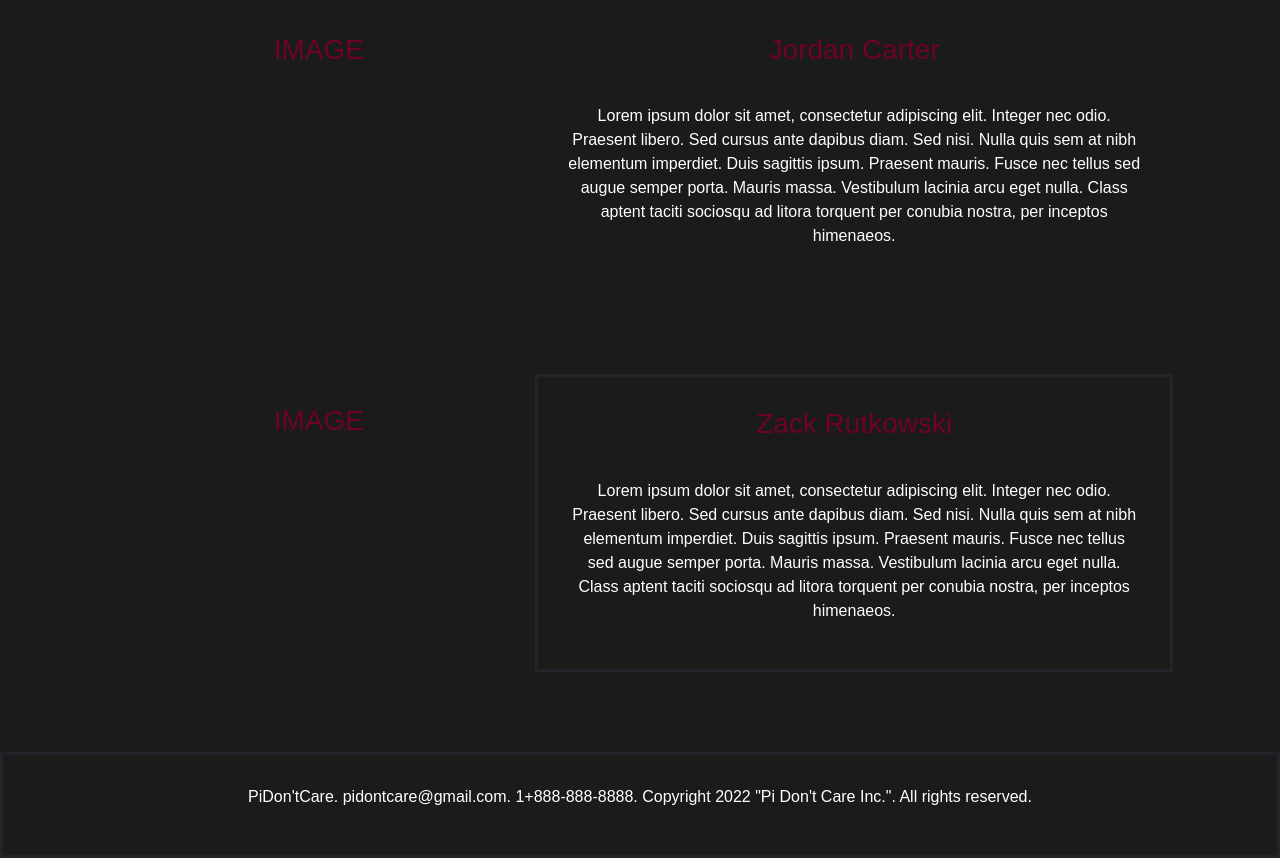
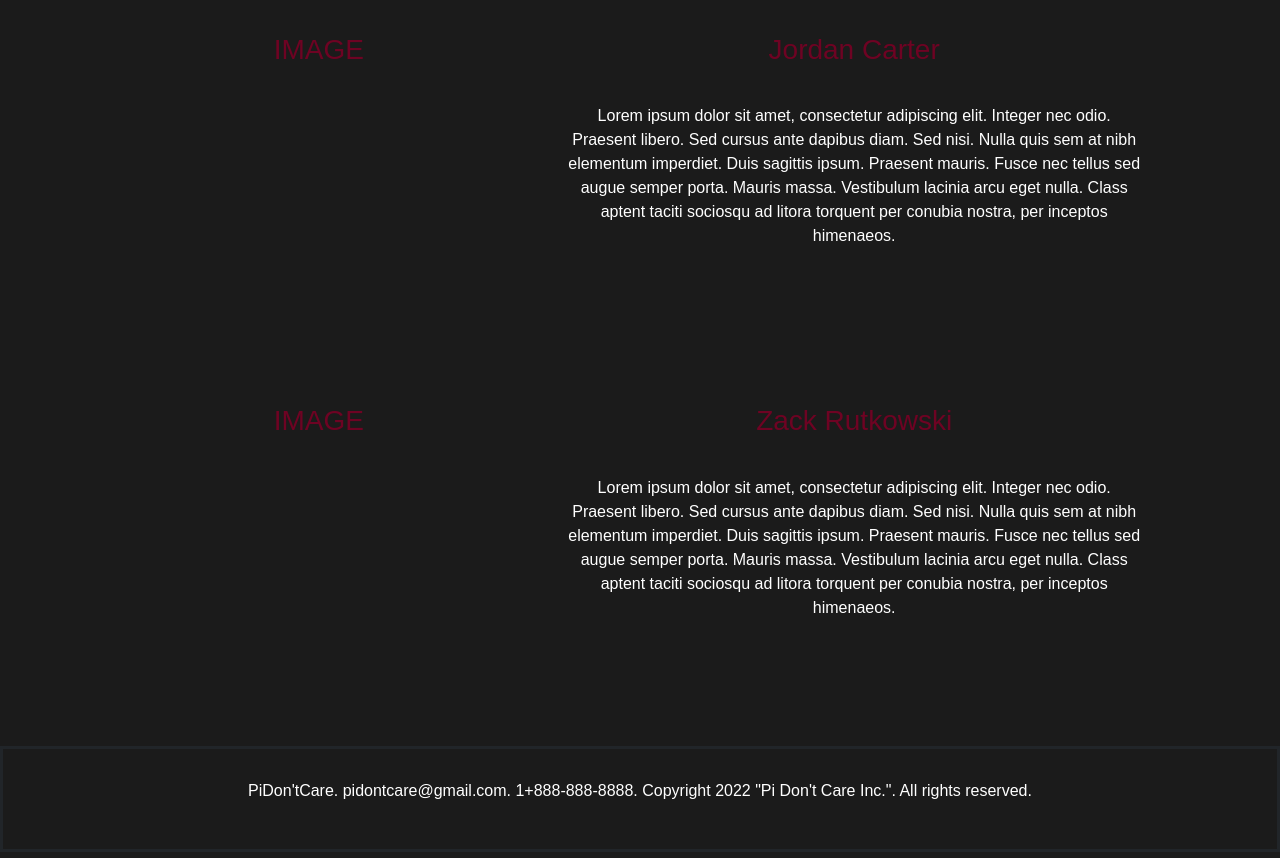
Before and after one commit to Clunky742/CapstoneWebDev, a plain HTML site: page WebDevTest/about.html in a window 1280 px wide. Shown: the part 1417-2275 px from the top of the page. Drawn offline with nearby package versions, Linux system fonts and the light colour scheme.

Commit message:
noborderss

```diff
--- a/WebDevTest/testStyle.css
+++ b/WebDevTest/testStyle.css
@@ -329,8 +329,6 @@ iframe {
     display: grid;
     grid-column: 6/12;
     grid-row: 14/17;
-    border-color:black;
-    border: solid;
     margin-bottom: 75px;
 }
 
```
